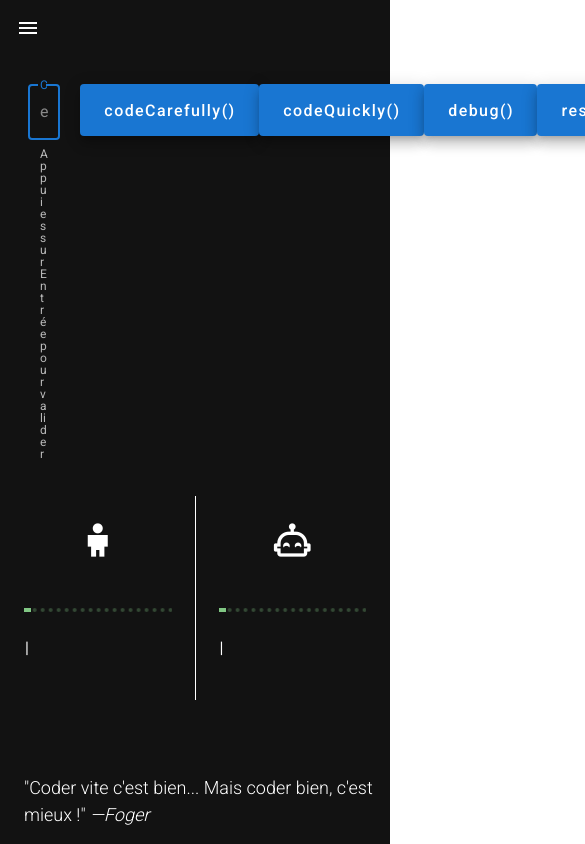
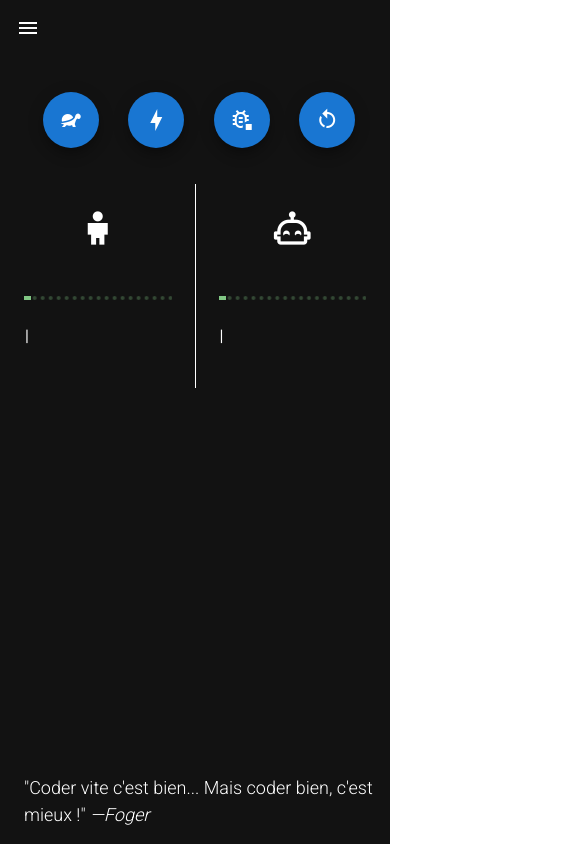
Before and after one commit to maieulChevalier/Need-For-Good, a Nuxt app in the folder client/: page /interface in a window 390 px wide. Shown: the top 844 px of the page, 585 px wide, since content can reach past the window. Built offline with nearby package versions, Linux system fonts and the light colour scheme; sample sign-in values are in the browser's storage.

Commit message:
fix: design mobile first

```diff
--- a/client/pages/index.vue
+++ b/client/pages/index.vue
@@ -26,7 +26,7 @@ export default {
       )
       .pauseFor(1000)
       .typeString(
-        "Pour ce faire, nous avons créé un jeu où il te faudra battre notre IA dans une compétition acharnée pour programmer une calculatrice. <br>"
+        "Pour ce faire, nous avons créé un jeu où il te faudra coder une calculatrice plus vite que notre IA.<br>"
       )
       .pauseFor(1000)
       .typeString("Mais Attention ! ")
@@ -46,16 +46,16 @@ export default {
       )
       .pauseFor(1000)
       .typeString(
-        "<u><strong>codeCarefully()</strong></u> : code aléatoirement une petite quantité avec peu de chances d'introduire des bugs <br>"
+        "<strong>La tortue 🐢</strong> : code aléatoirement une petite quantité avec peu de chances d'introduire des bugs <br>"
       )
       .pauseFor(1000)
       .typeString(
-        "<u><strong>codeQuickly()</strong></u>  : code aléatoirement une grande quantité avec beaucoup de chances d'introduire des bugs <br>"
+        "<strong>L'éclair ⚡</strong> : code aléatoirement une grande quantité avec beaucoup de chances d'introduire des bugs <br>"
       )
       .pauseFor(1000)
 
       .typeString(
-        "<u><strong>debug()</strong></u>  : supprime aléatoirement une certaine quantité de bugs <br>"
+        "<strong>Le bug 🪲</strong> : retire aléatoirement une certaine quantité de bugs <br>"
       )
       .pauseFor(1000)
 
--- a/client/pages/interface.vue
+++ b/client/pages/interface.vue
@@ -264,60 +264,50 @@ function submit() {
 
 <template>
   <div>
-    <v-container class="ma-1 d-flex justify-space-between">
-      <v-text-field
-        autofocus
-        label="Codes toi-même ici"
-        placeholder="ex: codeQuickly()"
-        outlined
-        style="max-width: 200px; margin-right: 20px"
-        hint="Appuies sur Entrée pour valider"
-        maxlength="20"
-        :rules="[rules.characters, rules.maxLength]"
-        v-model="userInput"
-        @keyup.enter="submit"
-        :disabled="disabled"
-      >
-      </v-text-field>
+    <v-container class="ma-1 d-flex justify-space-around flex-wrap">
       <v-btn
-        class="text-none"
+        class="ma-2"
+        fab
+        dark
         elevation="9"
-        x-large
         color="primary"
         @click="codeCarefully"
         :disabled="disabled"
       >
-        codeCarefully()
+        <v-icon dark>mdi-tortoise</v-icon>
       </v-btn>
       <v-btn
-        class="text-none"
+        class="ma-2"
+        fab
+        dark
         elevation="9"
-        x-large
         color="primary"
         @click="codeQuickly"
         :disabled="disabled"
       >
-        codeQuickly()
+        <v-icon dark>mdi-lightning-bolt</v-icon>
       </v-btn>
       <v-btn
-        class="text-none"
+        class="ma-2"
+        fab
+        dark
         elevation="9"
-        x-large
         color="primary"
         @click="debug"
         :disabled="disabled"
       >
-        debug()
+        <v-icon dark> mdi-bug-stop-outline </v-icon>
       </v-btn>
       <v-btn
-        class="text-none"
+        class="ma-2"
+        fab
+        dark
         elevation="9"
-        x-large
         color="primary"
         @click="reset"
         :disabled="disabled"
       >
-        reset()
+        <v-icon dark> mdi-restart </v-icon>
       </v-btn>
     </v-container>
 
```
Also changed, not shown: 1 other file (tests, documents, lock files or other folders).
